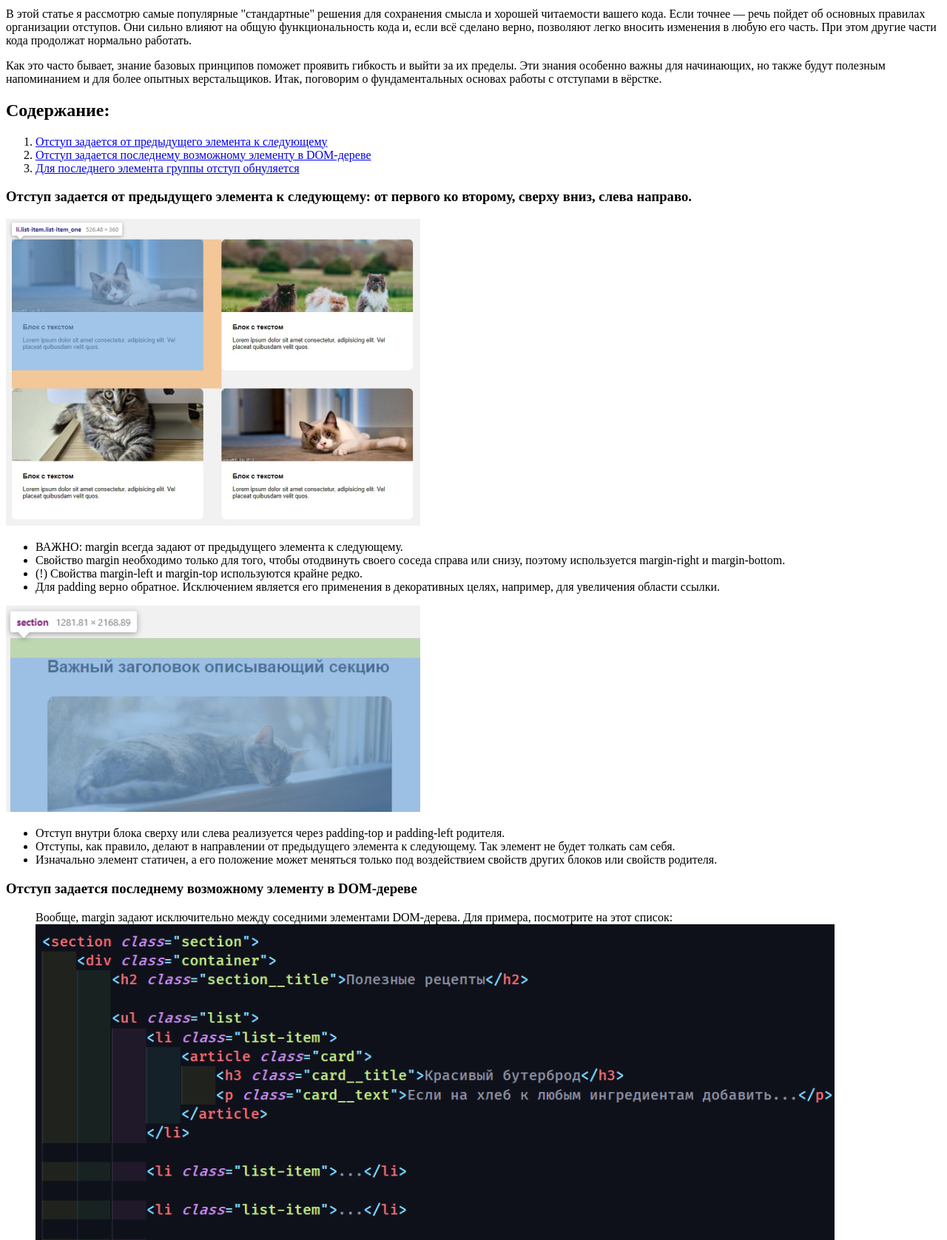
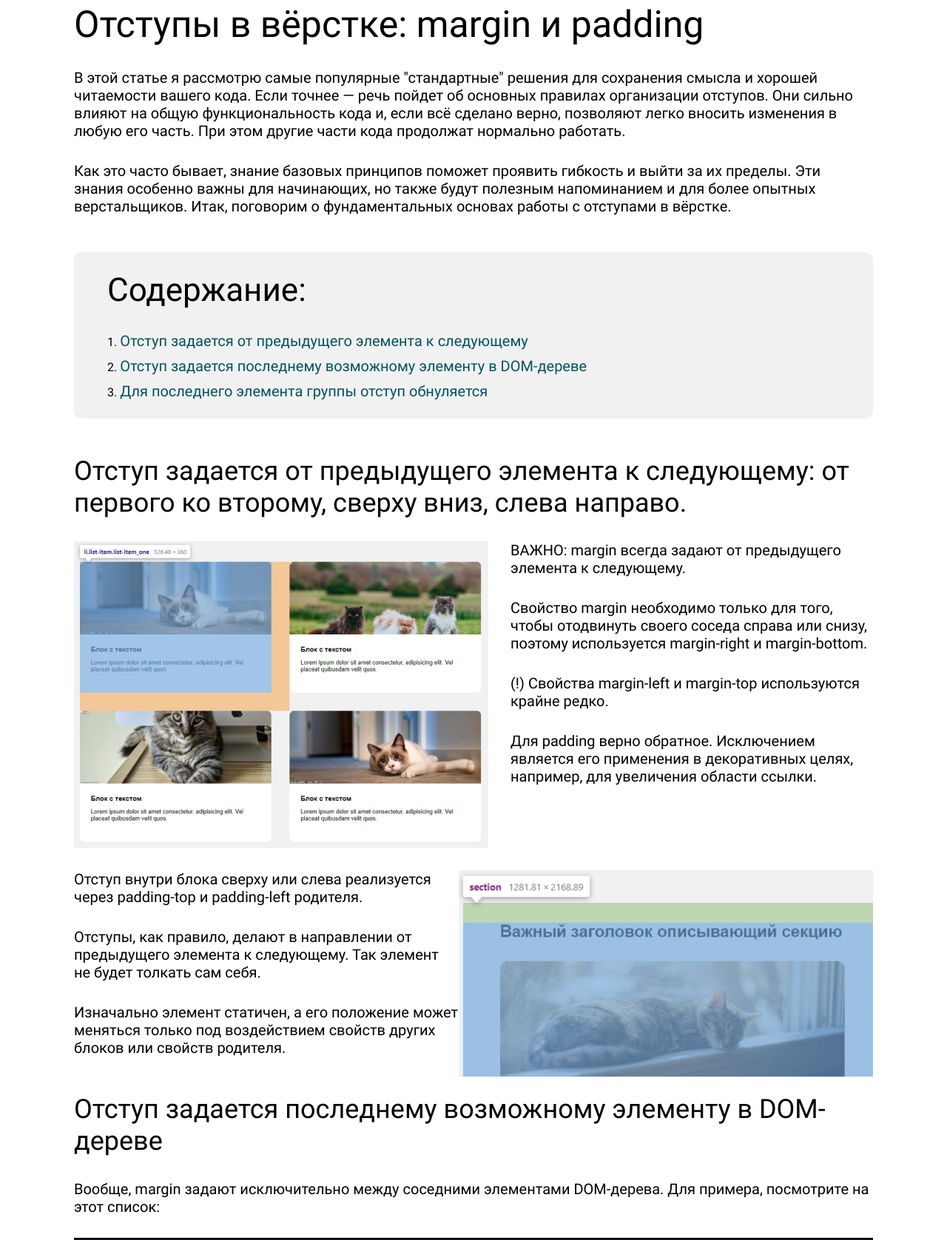
Before and after one commit to Aleksandr-Viktorovich/-indentation, a plain HTML site: page index.html in a window 1280 px wide. Shown: the part 57-1734 px from the top of the page at 74% size. Drawn offline with Linux system fonts and the light colour scheme.

Commit message:
Стилизация

```diff
--- /dev/null
+++ b/css/dom.css
@@ -0,0 +1,16 @@
+.dom__img {
+  margin: 0 auto;
+  display: block;
+  padding-bottom: 30px;
+}
+
+.dom__text {
+  font-weight: 400;
+  font-size: 20px;
+  line-height: 120%;
+  padding-bottom: 30px;
+}
+
+.dom__text-end {
+  padding-bottom: 0;
+}
--- /dev/null
+++ b/css/element.css
@@ -0,0 +1,17 @@
+.element__text {
+  font-weight: 400;
+  font-size: 20px;
+  line-height: 120%;
+  padding-bottom: 30px;
+}
+
+.element__img {
+  margin: 0 auto;
+  display: block;
+  padding-bottom: 30px;
+}
+
+.element__img-block {
+  margin: 0 auto;
+  display: block;
+}
--- /dev/null
+++ b/css/fonts.css
@@ -0,0 +1,23 @@
+@font-face {
+  font-family: Roboto;
+  src: local(Roboto), local('Robotto-regular'), local('Roboto regular'),
+        url(../fonts/Roboto-Regular.woff2) format(woff2),
+        url(../fonts/Roboto-Regular.woff) format(woff);
+        font-weight: 400;
+}
+
+@font-face {
+  font-family: Roboto;
+  src: local(Roboto), local('Roboto-bold'), local('Roboto bold'),
+  url(../fonts/Roboto-Bold.woff2) format(woff2),
+  url(../fonts/Roboto-Bold.woff) format(woff);
+  font-weight: 700;
+}
+
+@font-face {
+  font-family: Roboto;
+  src: local(Roboto), local('Roboto-Black'), local('Roboto Black'),
+  url(../fonts/Roboto-Black.woff2) format(woff2),
+  url(../fonts/Roboto-Black.woff) format(woff);
+  font-weight: 900;
+}
--- /dev/null
+++ b/css/footer.css
@@ -0,0 +1,22 @@
+.footer {
+  background-color: #F1F1F1;
+  border-radius: 10px;
+  padding: 25px 45px;
+}
+
+.footer__list {
+  font-weight: 400;
+  font-size: 20px;
+  line-height: 120%;
+  padding-bottom: 10px;
+}
+
+.footer__list:last-child {
+  padding-bottom: 30px;
+}
+
+.footer__text {
+  font-weight: 400;
+  font-size: 20px;
+  line-height: 120%;
+}
--- a/css/global.css
+++ b/css/global.css
@@ -12,7 +12,7 @@ html {
 body {
   min-width: 320px;
   min-height: 100vh;
-  font-family: Arial, sans-serif;
+  font-family: Roboto, sans-serif;
 }
 
 
@@ -39,6 +39,12 @@ ul {
   margin: 0;
 }
 
+ol {
+  padding: 0;
+  margin: 0;
+  list-style-position: inside;
+}
+
 h1,
 h2,
 h3,
@@ -48,8 +54,41 @@ fieldset {
   margin: 0;
 }
 
+h1 {
+  font-weight: 900;
+  font-size: 50px;
+  line-height: 120%;
+}
+
+h2 {
+  font-weight: 700;
+  font-size: 44px;
+  line-height: 120%;
+}
+
+h3 {
+  font-weight: 900;
+  font-size: 36px;
+  line-height: 120%;
+}
+
 iframe {
   border: none;
+}
+
+section {
+  margin-bottom: 50px;
+}
+
+figure {
+  margin-bottom: 30px;
+}
+
+figcaption {
+  font-weight: 400;
+  font-size: 20px;
+  line-height: 120%;
+  padding-bottom: 30px;
 }
 
 
@@ -60,7 +99,11 @@ iframe {
 
 
 .container {
-  max-width: 1240px;
-  padding: 0 30px;
+  max-width: 1140px;
+  padding: 60px 30px;
   margin: 0 auto;
 }
+
+.title {
+  padding-bottom: 30px;
+}
--- /dev/null
+++ b/css/indent.css
@@ -0,0 +1,35 @@
+.indent__img {
+  float: left;
+  margin-right: 30px;
+  margin-bottom: 30px;
+}
+
+.indent__list {
+  padding-bottom: 92px;
+}
+
+.indent__item {
+  font-weight: 400;
+  font-size: 20px;
+  line-height: 120%;
+  padding-bottom: 30px;
+}
+
+.indent__item:last-child {
+  padding-bottom: 0;
+}
+
+.indent__img-padding {
+  float: right;
+}
+
+.indent__item-padding {
+  font-weight: 400;
+  font-size: 20px;
+  line-height: 120%;
+  padding-bottom: 30px;
+}
+
+.indent__item-padding:last-child {
+  padding-bottom: 0;
+}
--- /dev/null
+++ b/css/index.css
@@ -0,0 +1,8 @@
+@import "normalize.css";
+@import "global.css";
+@import "fonts.css";
+@import "title.css";
+@import "indent.css";
+@import "dom.css";
+@import "element.css";
+@import "footer.css";
--- /dev/null
+++ b/css/title.css
@@ -0,0 +1,29 @@
+.title__text, .title__link {
+  margin-bottom: 30px;
+  font-weight: 400;
+  font-size: 20px;
+  line-height: 120%;
+}
+
+.title__text-one {
+  margin-bottom: 50px;
+}
+
+.title__container {
+  background-color: #F1F1F1;
+  border-radius: 10px;
+  padding: 25px 45px;
+  margin-bottom: 50px;
+}
+
+.title__item {
+  padding-bottom: 10px;
+}
+
+.title__link {
+  color: #02535F;
+}
+
+.title__item:last-child {
+  padding-bottom: 0;
+}
--- a/index.html
+++ b/index.html
@@ -5,97 +5,102 @@
   <meta name="viewport"
         content="width=device-width, user-scalable=no, initial-scale=1.0, maximum-scale=1.0, minimum-scale=1.0">
   <meta http-equiv="X-UA-Compatible" content="ie=edge">
+
+  <link rel="preload" href="fonts/Roboto-Regular.woff2" as="font" type="font/woff2" crossorigin>
+  <link rel="preload" href="fonts/Roboto-Bold.woff2" as="font" type="font/woff2" crossorigin>
+  <link rel="preload" href="fonts/Roboto-Black.woff2" as="font" type="font/woff2" crossorigin>
+  <link rel="stylesheet" href="css/index.css">
   <title>Document</title>
 </head>
 <body>
 <article>
   <div class="container">
-   <h1>Отступы в вёрстке: margin и padding</h1>
-    <p>В этой статье я рассмотрю самые популярные "стандартные" решения для сохранения смысла и хорошей читаемости вашего кода. Если точнее — речь пойдет об основных правилах организации отступов. Они сильно влияют на общую функциональность кода и, если всё сделано верно, позволяют легко вносить изменения в любую его часть. При этом другие части кода продолжат нормально работать.</p>
-    <p>Как это часто бывает, знание базовых принципов поможет проявить гибкость и выйти за их пределы. Эти знания особенно важны для начинающих, но также будут полезным напоминанием и для более опытных верстальщиков. Итак, поговорим о фундаментальных основах работы с отступами в вёрстке.</p>
-    <h2>Содержание:</h2>
-    <ol>
-      <li>
-        <a href="#">Отступ задается от предыдущего элемента к следующему</a>
+   <h1 class="title">Отступы в вёрстке: margin и padding</h1>
+    <p class="title__text">В этой статье я рассмотрю самые популярные "стандартные" решения для сохранения смысла и хорошей читаемости вашего кода. Если точнее — речь пойдет об основных правилах организации отступов. Они сильно влияют на общую функциональность кода и, если всё сделано верно, позволяют легко вносить изменения в любую его часть. При этом другие части кода продолжат нормально работать.</p>
+    <p class="title__text title__text-one">Как это часто бывает, знание базовых принципов поможет проявить гибкость и выйти за их пределы. Эти знания особенно важны для начинающих, но также будут полезным напоминанием и для более опытных верстальщиков. Итак, поговорим о фундаментальных основах работы с отступами в вёрстке.</p>
+    <div class="title__container">
+    <h2 class="title">Содержание:</h2>
+    <ol class="title__list">
+      <li class="title__item">
+        <a class="title__link" href="#">Отступ задается от предыдущего элемента к следующему</a>
       </li>
-      <li>
-        <a href="#">Отступ задается последнему возможному элементу в DOM-дереве</a>
+      <li class="title__item">
+        <a class="title__link" href="#">Отступ задается последнему возможному элементу в DOM-дереве</a>
       </li>
-      <li>
-        <a href="#">Для последнего элемента группы отступ обнуляется</a>
+      <li class="title__item">
+        <a class="title__link" href="#">Для последнего элемента группы отступ обнуляется</a>
       </li>
     </ol>
-
-    <section>
-      <h3>Отступ задается от предыдущего элемента к следующему: от первого ко второму, сверху вниз, слева направо.</h3>
-      <img src="img/padding.jpg" alt="отступы">
+    </div>
+    <section class="indent">
+      <h3 class="title">Отступ задается от предыдущего элемента к следующему: от первого ко второму, сверху вниз, слева направо.</h3>
+      <img class="indent__img" src="img/padding.jpg" alt="отступы">
+      <ul class="indent__list">
+        <li class="indent__item"><strong>ВАЖНО:</strong> margin всегда задают от предыдущего элемента к следующему.</li>
+        <li class="indent__item">Свойство margin необходимо только для того, чтобы отодвинуть своего соседа справа или снизу, поэтому используется margin-right и margin-bottom.</li>
+        <li class="indent__item">(!) Свойства margin-left и margin-top используются крайне редко.</li>
+        <li class="indent__item">Для padding верно обратное. Исключением является его применения в декоративных целях, например, для увеличения области ссылки.</li>
+      </ul>
+      <img class="indent__img-padding" src="img/title.jpg" alt="заголовки">
       <ul>
-        <li>ВАЖНО: margin всегда задают от предыдущего элемента к следующему.</li>
-        <li>Свойство margin необходимо только для того, чтобы отодвинуть своего соседа справа или снизу, поэтому используется margin-right и margin-bottom.</li>
-        <li>(!) Свойства margin-left и margin-top используются крайне редко.</li>
-        <li>Для padding верно обратное. Исключением является его применения в декоративных целях, например, для увеличения области ссылки.</li>
-      </ul>
-
-      <img src="img/title.jpg" alt="заголовки">
-      <ul>
-        <li>Отступ внутри блока сверху или слева реализуется через padding-top и padding-left родителя.</li>
-        <li>Отступы, как правило, делают в направлении от предыдущего элемента к следующему. Так элемент не будет толкать сам себя.</li>
-        <li>Изначально элемент статичен, а его положение может меняться только под воздействием свойств других блоков или свойств родителя.</li>
+        <li class="indent__item-padding">Отступ внутри блока сверху или слева реализуется через padding-top и padding-left родителя.</li>
+        <li class="indent__item-padding">Отступы, как правило, делают в направлении от предыдущего элемента к следующему. Так элемент не будет толкать сам себя.</li>
+        <li class="indent__item-padding">Изначально элемент статичен, а его положение может меняться только под воздействием свойств других блоков или свойств родителя.</li>
       </ul>
     </section>
 
-    <section>
-      <h3>Отступ задается последнему возможному элементу в DOM-дереве</h3>
+    <section class="dom">
+      <h3 class="title">Отступ задается последнему возможному элементу в DOM-дереве</h3>
       <figure>
         <figcaption>Вообще, margin задают исключительно между соседними элементами DOM-дерева. Для примера, посмотрите на этот список:</figcaption>
         <img src="img/dom.jpg" alt="DOM-дерево">
       </figure>
-      <img src="img/pasta.jpg" alt="Полезные рецепты">
+      <img class="dom__img" src="img/pasta.jpg" alt="Полезные рецепты">
       <figure>
         <figcaption>Отступ делают за счёт соседних элементов, а не дочерних:</figcaption>
         <img src="img/pasta2.jpg" alt="Полезные рецепты">
       </figure>
-      <p>Казалось бы, можно задать отступ параграфу &lt;p&gt;, либо обёртке &lt;article&gt; для достижения той же цели. Внешне останется все точно также, но так делать не рекомендуется.</p>
-      <p>Предыдущий пример был достаточно простым, но бывает вложенность значительно больше.</p>
-      <img src="img/section.jpg" alt="вложенность">
-      <p>В случае с заголовком, если ему необходим отступ сверху, последним элементом будет section. Именно для него задается padding-top, а не div с классом container. Свойства margin, которые стоят по умолчанию необходимо обнулить.</p>
-      <img src="img/cat.jpg" alt="Заголовок">
-      <p>Это необходимо для более простого поиска отступов в будущем — для вас или того, кто будет верстать после вас. Кроме того, возможны серьёзные проблемы при динамическом дублировании или выводе вёрстки с нестандартной структурой отступов.</p>
+      <p class="dom__text">Казалось бы, можно задать отступ параграфу &lt;p&gt;, либо обёртке &lt;article&gt; для достижения той же цели. Внешне останется все точно также, но так делать не рекомендуется.</p>
+      <p class="dom__text">Предыдущий пример был достаточно простым, но бывает вложенность значительно больше.</p>
+      <img class="dom__img" src="img/section.jpg" alt="вложенность">
+      <p class="dom__text">В случае с заголовком, если ему необходим отступ сверху, последним элементом будет section. Именно для него задается padding-top, а не div с классом container. Свойства margin, которые стоят по умолчанию необходимо обнулить.</p>
+      <img class="dom__img" src="img/cat.jpg" alt="Заголовок">
+      <p class="dom__text dom__text-end">Это необходимо для более простого поиска отступов в будущем — для вас или того, кто будет верстать после вас. Кроме того, возможны серьёзные проблемы при динамическом дублировании или выводе вёрстки с нестандартной структурой отступов.</p>
     </section>
 
-    <section>
-      <h3>Для последнего элемента группы отступ всегда обнуляется</h3>
-      <p>Для наглядности возьмём наш предыдущий пример с рецептами</p>
-      <p>Между рецептами расстояние одинаковое. Можно заметить, что и до следующего блока расстояние такое же.</p>
-      <img src="img/rec.jpg" alt="Полезные примеры">
-      <p>В соответствии со вторым принципом: последний margin обнуляется, а нижний отступ задаётся через padding для section. Я чаще всего задаю padding для секции с обоих сторон, если расстояние между секциями 100px задаю секциям padding-top:50px и padding-bottom:50px.</p>
-      <img src="img/rec2.jpg" alt="полезные примеры">
-      <img src="img/oneimg.jpg" alt="пример">
+    <section class="element">
+      <h3 class="title">Для последнего элемента группы отступ всегда обнуляется</h3>
+      <p class="element__text">Для наглядности возьмём наш предыдущий пример с рецептами</p>
+      <p class="element__text">Между рецептами расстояние одинаковое. Можно заметить, что и до следующего блока расстояние такое же.</p>
+      <img class="element__img" src="img/rec.jpg" alt="Полезные примеры">
+      <p class="element__text">В соответствии со вторым принципом: последний margin обнуляется, а нижний отступ задаётся через padding для section. Я чаще всего задаю padding для секции с обоих сторон, если расстояние между секциями 100px задаю секциям padding-top:50px и padding-bottom:50px.</p>
+      <img class="element__img" src="img/rec2.jpg" alt="полезные примеры">
+      <img class="element__img" src="img/oneimg.jpg" alt="пример">
       <figure>
         <figcaption>Для большего понимания рассмотрим другой пример, который часто встречается на практике:</figcaption>
-        <img src="img/menu.jpg" alt="элементы меню">
-        <img src="img/header.jpg" alt="меню">
+        <img class="element__img-block" src="img/menu.jpg" alt="элементы меню">
+        <img class="element__img-block" src="img/header.jpg" alt="меню">
       </figure>
       <figure>
         <figcaption>Здесь нас интересует отступ между пунктами меню и списком с кнопкой поиска. Отступы между пунктами меню задаются так:</figcaption>
-        <img src="img/header2.jpg" alt="меню">
+        <img class="element__img-block" src="img/header2.jpg" alt="меню">
       </figure>
       <figure>
         <figcaption>Советую использовать псевдоклассы :last-child чаще других, например так:</figcaption>
-        <img src="img/header3.jpg" alt="меню">
+        <img class="element__img-block" src="img/header3.jpg" alt="меню">
       </figure>
     </section>
 
-    <section>
-      <h3>Подытожим:</h3>
+    <section class="footer">
+      <h3 class="title">Подытожим:</h3>
       <ul>
-        <li>— отступы задаём от предыдущего элемента к следующему</li>
-        <li>— используем только margin-right и margin-bottom</li>
-        <li>— внешние отступы задаются только между соседями</li>
-        <li>— внутренний отступ задаём самому верхнему элементу в дом дереве</li>
-        <li>— последнему элементу группы отступ всегда обнуляем</li>
+        <li class="footer__list">— отступы задаём от предыдущего элемента к следующему</li>
+        <li class="footer__list">— используем только margin-right и margin-bottom</li>
+        <li class="footer__list">— внешние отступы задаются только между соседями</li>
+        <li class="footer__list">— внутренний отступ задаём самому верхнему элементу в дом дереве</li>
+        <li class="footer__list">— последнему элементу группы отступ всегда обнуляем</li>
       </ul>
-      <p>Конечно бывают исключения. Ведь макеты бывают различной сложности. Иногда базовые принципы приходится нарушать в угоду дизайнерского решения или простоты вёрстки. Но для этого эти принципы необходимо хорошо знать.</p>
+      <p class="footer__text">Конечно бывают исключения. Ведь макеты бывают различной сложности. Иногда базовые принципы приходится нарушать в угоду дизайнерского решения или простоты вёрстки. Но для этого эти принципы необходимо хорошо знать.</p>
     </section>
   </div>
 </article>
```
Also changed, not shown: fonts/Roboto-Black.woff (added), fonts/Roboto-Black.woff2 (added), fonts/Roboto-Bold.woff (added), fonts/Roboto-Bold.woff2 (added), fonts/Roboto-Regular.woff (added), fonts/Roboto-Regular.woff2 (added).
